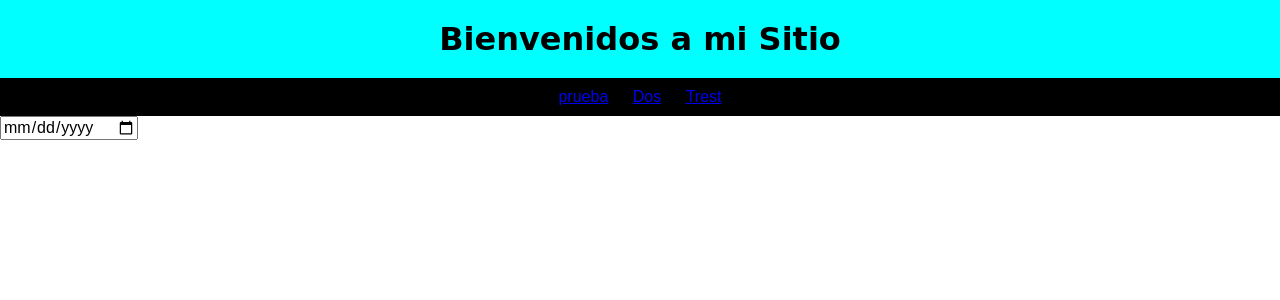
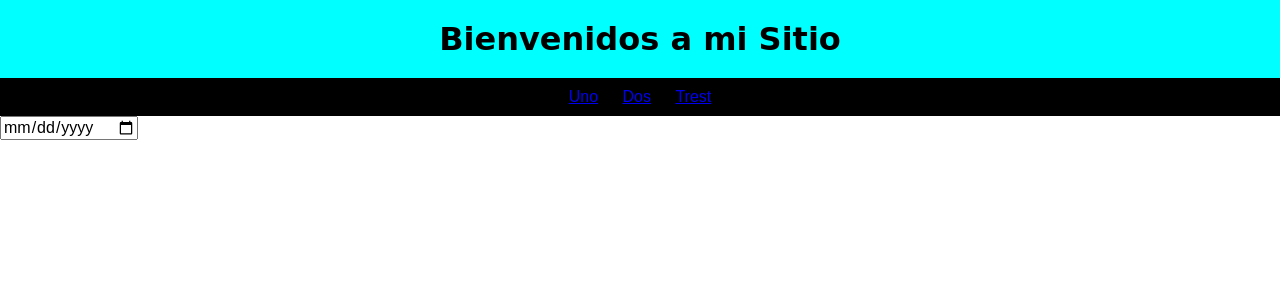
Before and after one commit to ingdannyhernandez/indc0nd0r, a PHP site: page / in a window 1280 px wide. Shown: the top 300 px of the page. Run offline with PHP 8.4, Linux system fonts and the light colour scheme.

Commit message:
Revert "prueba"
This reverts commit 1979d657498bad5db9e26063aa357beacd31d488.

```diff
--- a/index.php
+++ b/index.php
@@ -14,7 +14,7 @@
 	</header>
 	<nav>
 		<ul>
-			<li><a href="#" title="Primer elemento">prueba</a></li>
+			<li><a href="#" title="Primer elemento">Uno</a></li>
 			<li><a href="#">Dos</a></li>
 			<li><a href="#">Trest</a></li>
 		</ul>
```
